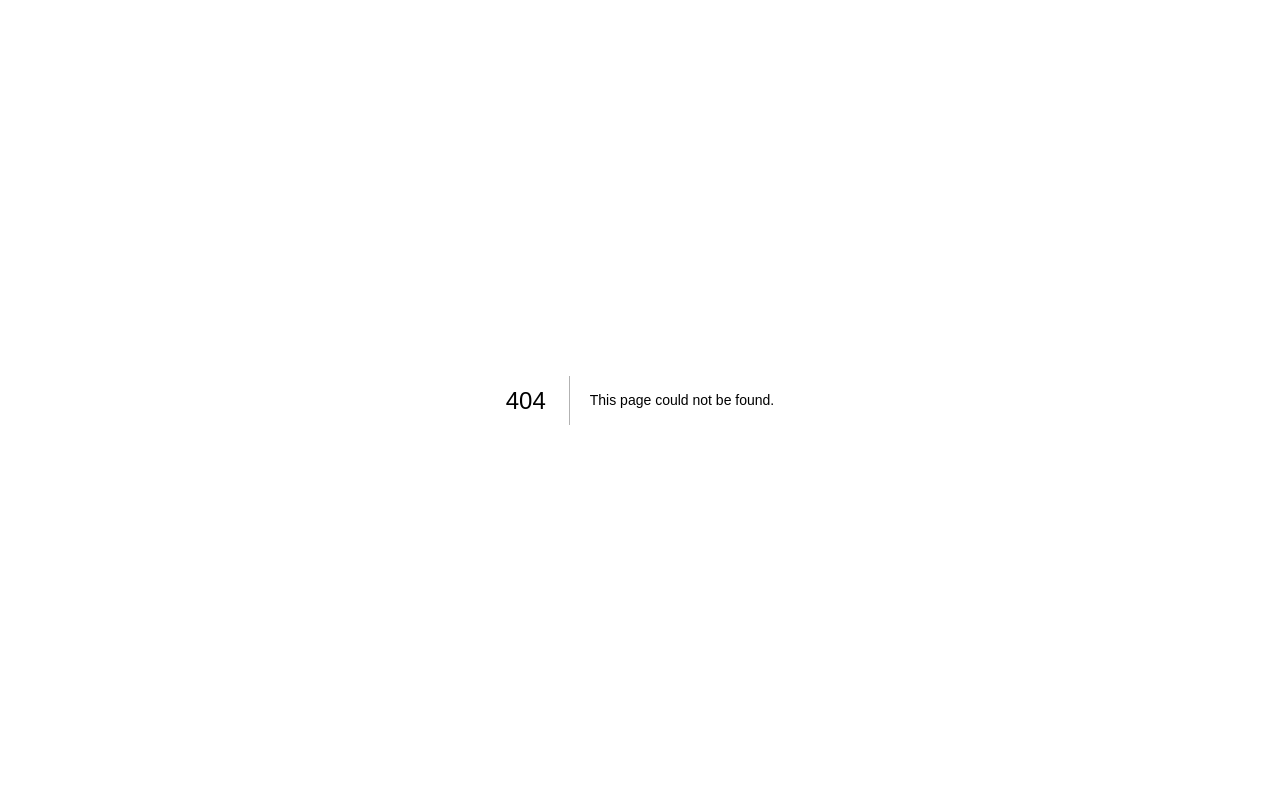
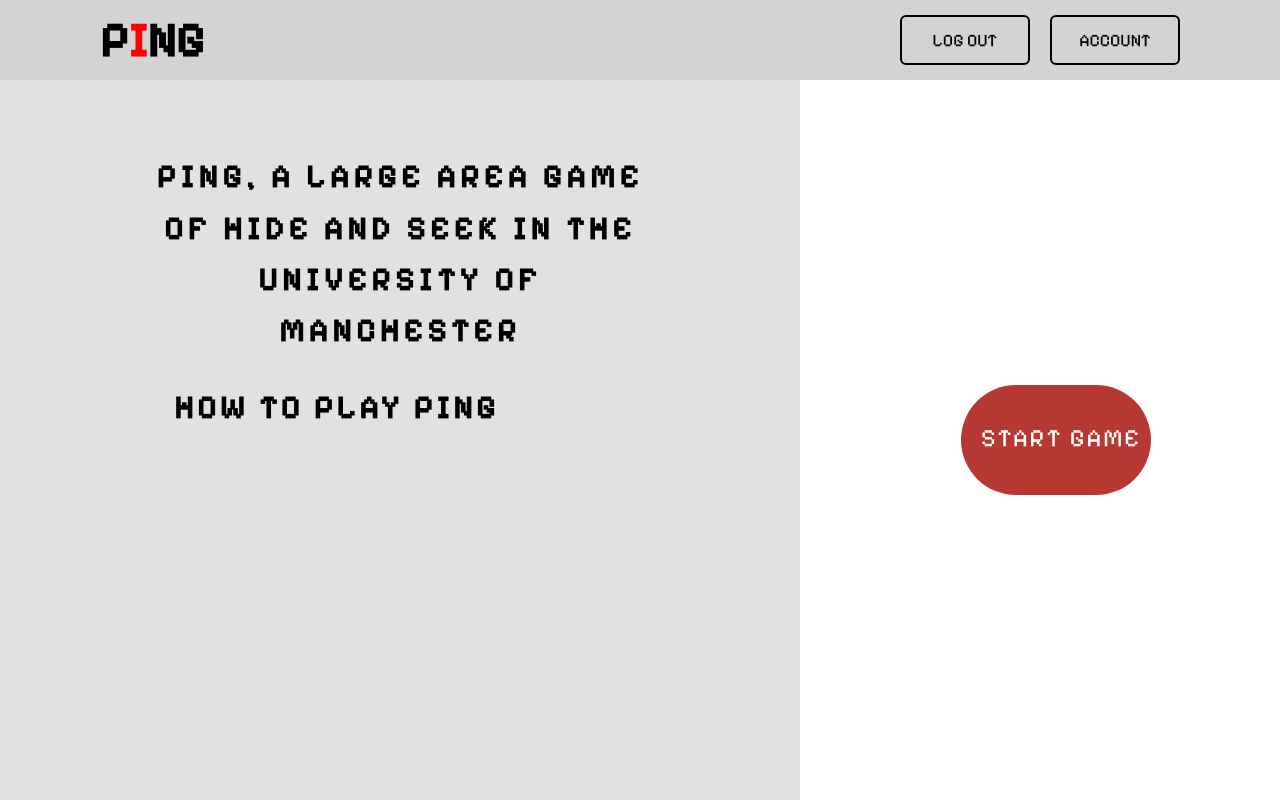
Before and after one commit to mortemn/Ping, a Next.js app in the folder frontend/: page /homePage in a window 1280 px wide. Before the commit this address had no page. Built offline with nearby package versions, Linux system fonts and the light colour scheme.

Commit message:
homepage

```diff
--- /dev/null
+++ b/frontend/src/app/homePage/page.js
@@ -0,0 +1,57 @@
+import Head from "next/head";
+import styles from "./page.module.css";
+
+// import { faMapMarkerAlt } from "@fortawesome/free-solid-svg-icons";
+// import { FontAwesomeIcon } from "@fortawesome/react-fontawesome";
+import Link from "next/link";
+
+const HomePage = () => {
+  return (
+    <body>
+      <header className={styles["header"]}>
+        <h2 className={styles["logo"]}>
+          P<span className={styles["red-letter"]}>I</span>NG
+        </h2>
+        <nav className={styles["navigation"]}>
+          <button className={styles["btn"]}>LOG OUT</button>
+          <button className={styles["btn"]}>ACCOUNT</button>
+        </nav>
+      </header>
+      <div className={styles.container}>
+        <div className={styles["left-panel"]}>
+          <p>
+            P<span className={styles["red-letter-2"]}>I</span>NG, a large area
+            game
+            <br />
+            of hide and seek in the
+            <br />
+            University of <br />
+            Manchester
+          </p>
+          <div className={styles["how-to-pair"]}>
+            <ion-icon
+              name="location"
+              style={{ color: "red", fontSize: "70px" }}
+            ></ion-icon>
+            <div className={styles["how-to-play"]}>HOW TO PLAY PING</div>
+          </div>
+        </div>
+        <div className={styles["right-panel"]}>
+          <Link href="/roomPage1">
+            <button className={styles["start-game-btn"]}>START GAME</button>
+          </Link>
+        </div>
+      </div>
+      <script
+        type="module"
+        src="https://unpkg.com/ionicons@7.1.0/dist/ionicons/ionicons.esm.js"
+      ></script>
+      <script
+        nomodule
+        src="https://unpkg.com/ionicons@7.1.0/dist/ionicons/ionicons.js"
+      ></script>
+    </body>
+  );
+};
+
+export default HomePage;
--- /dev/null
+++ b/frontend/src/app/homePage/page.module.css
@@ -0,0 +1,112 @@
+@import url('https://fonts.googleapis.com/css2?family=Pixelify+Sans&display=swap');
+.logo {
+    font-size: 3em;
+    user-select: none;
+}
+
+.red-letter{
+    color:red;
+}
+
+.navigation {
+    display: flex;
+    justify-content: space-between;
+}
+
+
+.navigation .btn {
+    width: 130px;
+    height: 50px;
+    background: transparent;
+    border: 2px solid black;
+    outline: none;
+    border-radius: 6px;
+    cursor: pointer;
+    font-size: 1.1em;
+    color: black;
+    font-weight: 500;
+    margin-left: 20px;
+    /* margin-left: 720px; */
+    transition: .5s;
+}
+
+.navigation .btn:hover {
+    background: darkgray;
+    color: #162938;
+}
+
+.container {
+    display: flex;
+    height: 90vh;
+    width: 100vw;
+    margin-top: 10vh;
+    font-size: 2em;
+}
+
+.left-panel {
+    padding: 5.65vw 0px 0px 5px;
+    padding-left: 6.43vw;
+    padding-right: 6.43vw;
+    flex: 49;
+    background-color: rgba(225, 225, 225, 1);
+    text-align: center;
+}
+
+.left-panel p {
+    font-weight: bold;
+    line-height: 1.6;
+    padding-left: 35px;
+    padding-right: 35px;
+    letter-spacing: 5px;
+    font-size: 2.5vw;
+    text-transform: uppercase;
+}
+
+.how-to-pair {
+    margin-left: 76px;
+    display: flex;
+    justify-content: left;
+}
+
+.how-to-play {
+    font-family: 'Pixelify Sans', sans-serif;
+    font-weight: bold;
+    font-size: 2.5vw;
+    padding: 2.5vw 0px 0px 16px;
+    text-transform: uppercase;
+    letter-spacing: 4px;
+}
+
+.right-panel {
+    flex: 37;
+    display: flex;
+    justify-content: center;
+    align-items: center;
+    background-color: rgba(05 05 0.5, 1);
+    text-align: center;
+    /* padding-top: 22.150vw; */
+}
+
+.start-game-btn {
+    background-color: #b83933;
+    color: white;
+    border: none;
+    padding: 38px 10px 42px 20px;
+    margin-left: 32px;
+    border-radius: 100px;
+    cursor: pointer;
+    font-size: 25px;
+    text-transform: uppercase;
+    letter-spacing: 2px;
+}
+
+.start-game-btn:hover {
+    background-color: #a8544f;
+    color: rgb(207, 203, 203);
+}
+
+.fa {
+    display: inline-block;
+    font: bold 5.5vw FontAwesome;
+    color: #b83933;
+}
```
